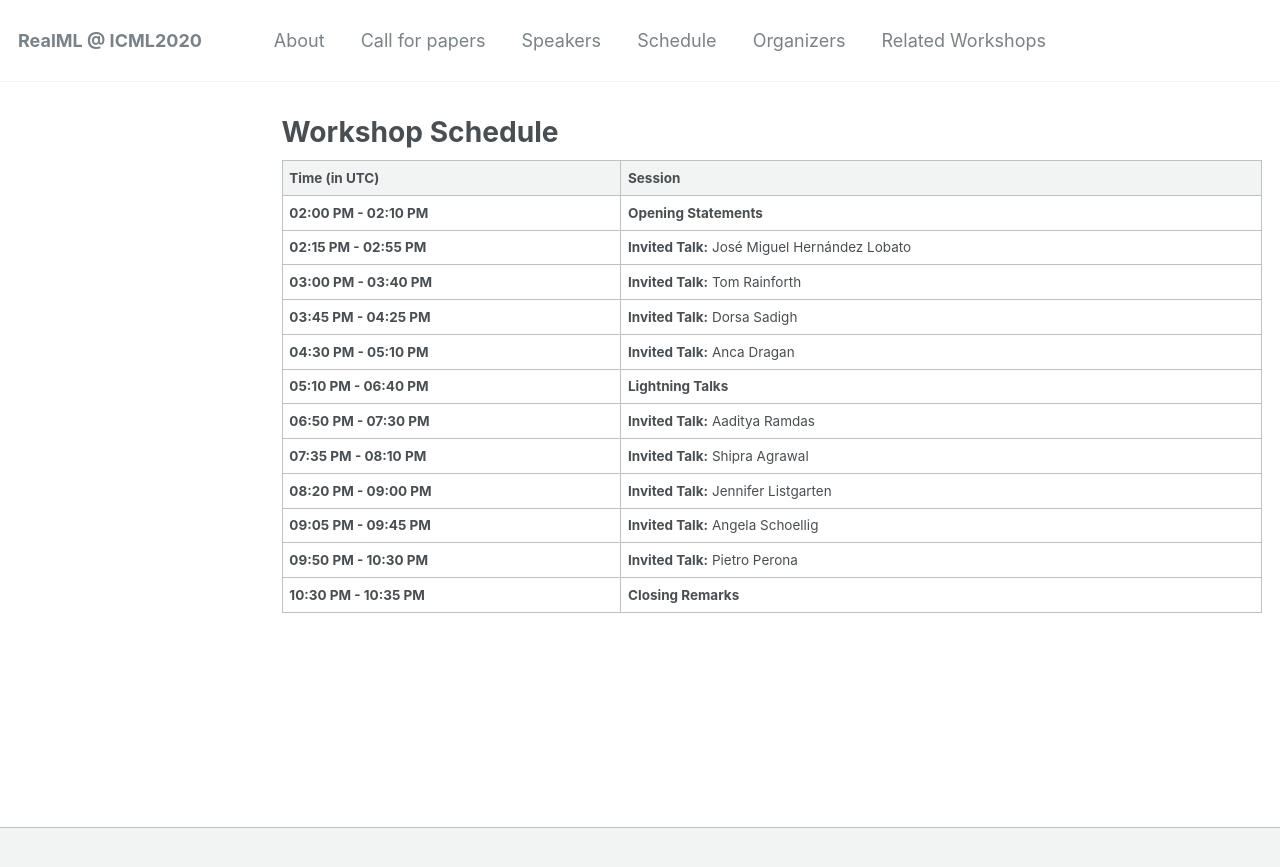
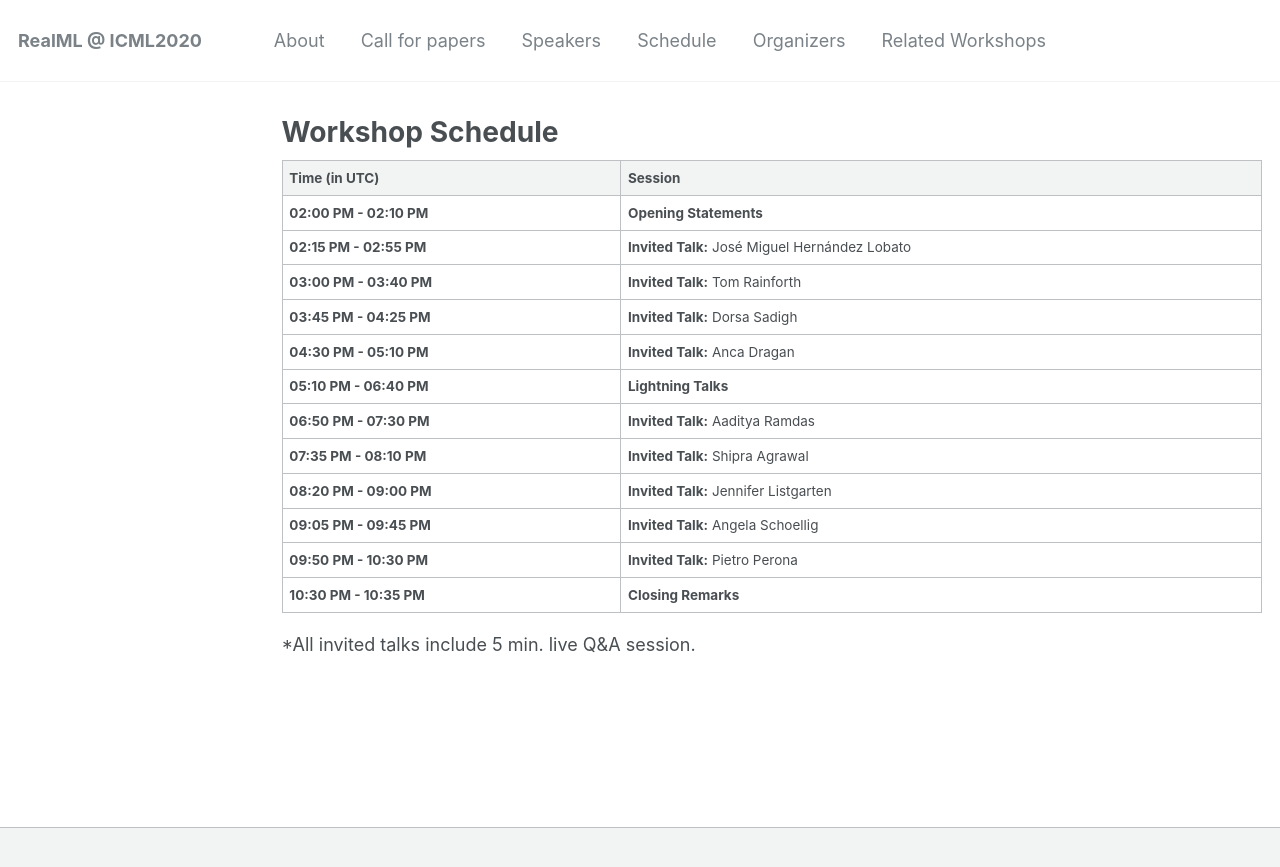
Before and after one commit to realworldml/icml2023, a Jekyll site: the page built from _pages/schedule.md, in a window 1280 px wide. Shown: the top 867 px of the page. Built offline with Jekyll 4.4.1, drawn with Linux system fonts in a browser that asks for light colours.

Commit message:
schedule

```diff
--- a/_pages/schedule.md
+++ b/_pages/schedule.md
@@ -19,3 +19,6 @@ author_profile: true
 **09:05 PM - 09:45 PM** |	**Invited Talk:** Angela Schoellig
 **09:50 PM - 10:30 PM** |   **Invited Talk:** Pietro Perona
 **10:30 PM - 10:35 PM** |	**Closing Remarks**
+
+
+*All invited talks include 5 min. live Q&A session.
```
